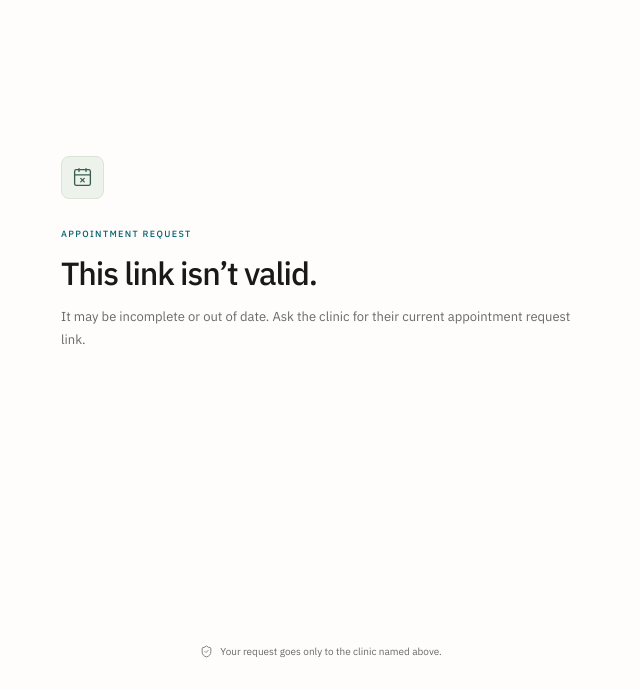
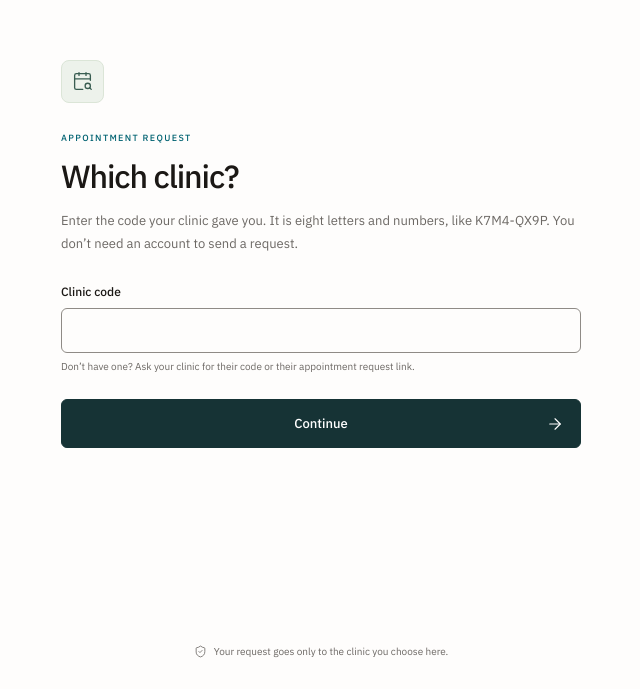
Before and after one commit to Omer-SciNexus/Medical, a Next.js app: page /request-appointment in a window 1280 px wide. Shown: the part 111-800 px from the top of the page, without its empty margins (319-959 px from the left). Built offline with nearby package versions, Linux system fonts and the light colour scheme.

Commit message:
feat: let patients open a clinic's request form by entering its code

```diff
--- a/src/app/request-appointment/layout.tsx
+++ b/src/app/request-appointment/layout.tsx
@@ -2,13 +2,13 @@ import type { Metadata } from "next";
 import { ShieldCheck } from "lucide-react";
 
 // A clinic shares this page with its own patients, so it carries the clinic's name and none of
-// Meridian's own marketing.
+// Meridian's own marketing. Before a clinic is chosen, the page asks for its code instead.
 export const metadata: Metadata = { robots: { index: false, follow: false } };
 export default function RequestLayout({ children }: { children: React.ReactNode }) {
   return <div className="auth-shell request-shell"><a className="skip-link" href="#request-main">Skip to form</a>
     <div className="auth-main-panel">
       <main id="request-main" className="auth-main">{children}</main>
-      <footer className="auth-footer"><ShieldCheck /><span>Your request goes only to the clinic named above.</span></footer>
+      <footer className="auth-footer"><ShieldCheck /><span>Your request goes only to the clinic you choose here.</span></footer>
     </div>
   </div>;
 }
--- a/src/app/request-appointment/page.tsx
+++ b/src/app/request-appointment/page.tsx
@@ -1,19 +1,46 @@
 import type { Metadata } from "next";
-import { CalendarX } from "lucide-react";
-import { describeRequestClinic } from "@/modules/identity";
+import { ArrowRight, CalendarSearch } from "lucide-react";
+import { clientAddress, describeRequestClinic } from "@/modules/identity";
+import { findRequestClinic } from "@/modules/scheduling";
 import { RequestForm } from "./request-form";
 
 export const metadata: Metadata = { title: "Request an appointment" };
 export const dynamic = "force-dynamic";
 
-export default async function RequestAppointmentPage({ searchParams }: { searchParams: Promise<{ clinic?: string }> }) {
-  const { clinic: clinicId } = await searchParams;
+const codeErrors = {
+  not_found: "No clinic has that code. Check it against what your clinic gave you and try again.",
+  limited: "Too many codes tried from here. Please wait 15 minutes and try again.",
+  unavailable: "Codes cannot be checked right now. Please try again shortly.",
+  invalid_link: "This link isn’t valid. It may be incomplete or out of date. If your clinic gave you a code, enter it here.",
+} as const;
+
+// Reached from the sign-in page and the home page with no clinic yet, so the patient names it by code.
+function CodeEntry({ code, error }: { code?: string; error?: keyof typeof codeErrors }) {
+  return <div className="auth-content">
+    <div className="auth-title-icon"><CalendarSearch /></div>
+    <span className="public-eyebrow">APPOINTMENT REQUEST</span>
+    <h1>Which clinic?</h1>
+    <p className="auth-description">Enter the code your clinic gave you. It is eight letters and numbers, like K7M4-QX9P. You don&rsquo;t need an account to send a request.</p>
+    {error ? <div className="auth-error" role="alert">{codeErrors[error]}</div> : null}
+    <form method="get" action="/request-appointment" className="auth-form">
+      <div className="auth-field"><label htmlFor="code">Clinic code</label>
+        <input id="code" name="code" className="auth-input" autoComplete="off" autoCapitalize="characters" spellCheck={false} maxLength={16} required
+          defaultValue={code} aria-invalid={error === "not_found"} aria-describedby="code-hint" />
+        <p className="auth-field-hint" id="code-hint">Don&rsquo;t have one? Ask your clinic for their code or their appointment request link.</p></div>
+      <button className="public-button auth-submit" type="submit">Continue<ArrowRight /></button>
+    </form>
+  </div>;
+}
+
+export default async function RequestAppointmentPage({ searchParams }: { searchParams: Promise<{ clinic?: string; code?: string }> }) {
+  const { clinic: clinicId, code } = await searchParams;
+  if (code !== undefined) {
+    const found = await findRequestClinic(code, await clientAddress()).catch(() => ({ status: "unavailable" as const }));
+    if (found.status === "found") return <RequestForm clinicId={found.clinic.id} clinicName={found.clinic.name} />;
+    return <CodeEntry code={code} error={found.status} />;
+  }
+  if (clinicId === undefined) return <CodeEntry />;
   const clinic = await describeRequestClinic(clinicId).catch(() => null);
-  if (!clinic) return <div className="auth-content">
-    <div className="auth-title-icon"><CalendarX /></div>
-    <span className="public-eyebrow">APPOINTMENT REQUEST</span>
-    <h1>This link isn&rsquo;t valid.</h1>
-    <p className="auth-description">It may be incomplete or out of date. Ask the clinic for their current appointment request link.</p>
-  </div>;
+  if (!clinic) return <CodeEntry error="invalid_link" />;
   return <RequestForm clinicId={clinic.id} clinicName={clinic.name} />;
 }
```
